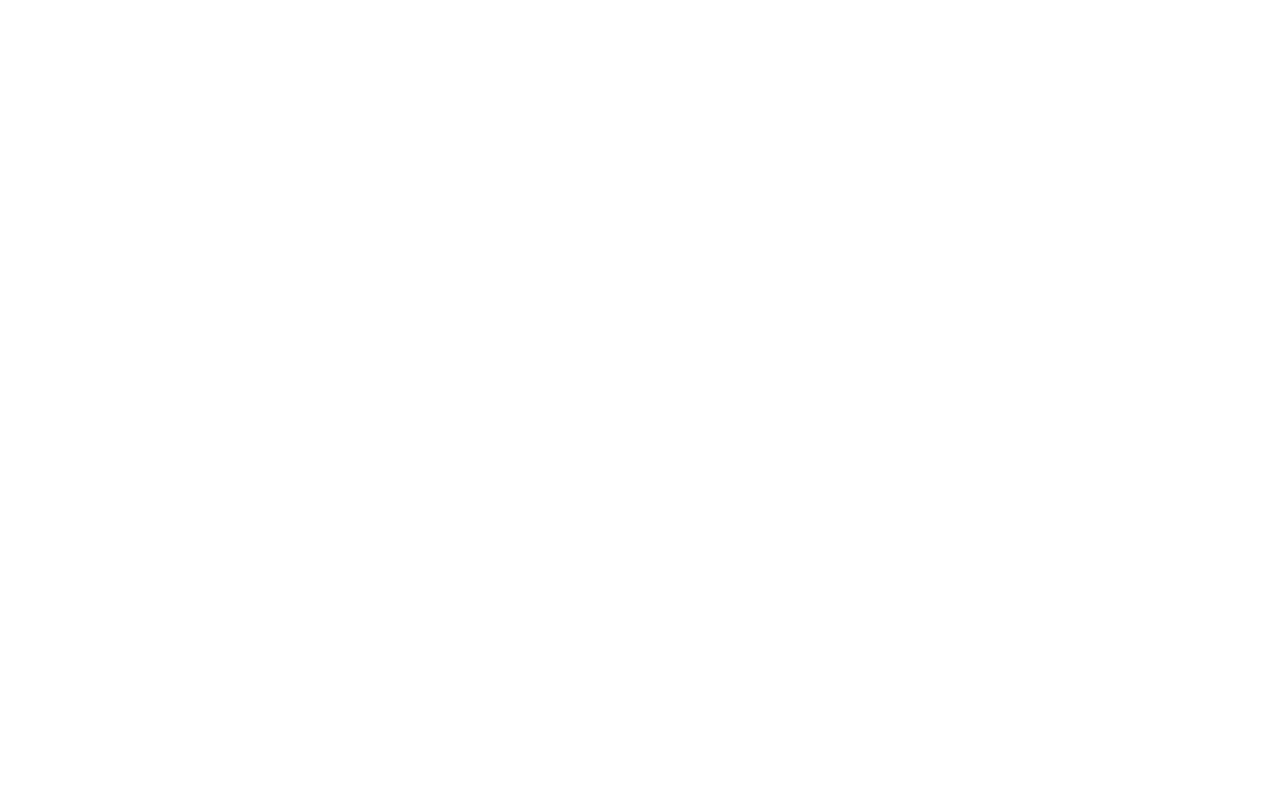
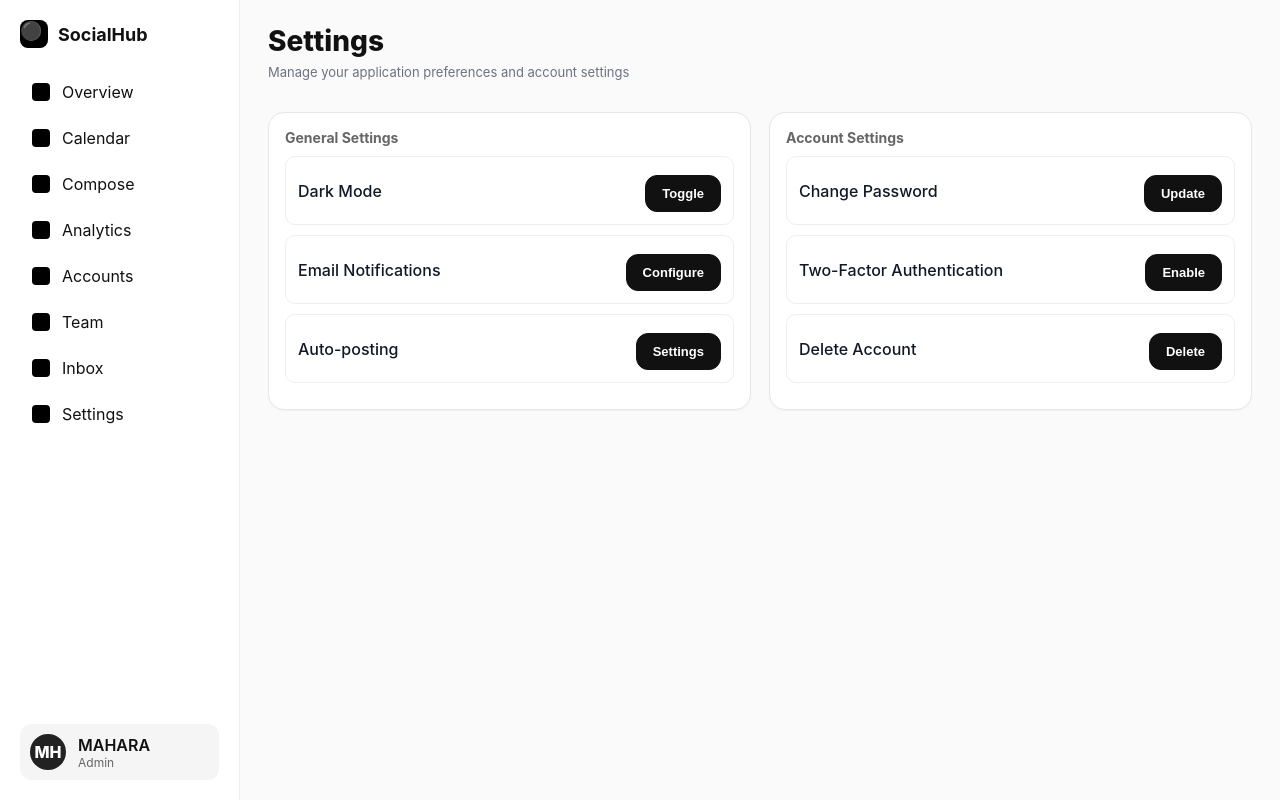
Before and after one commit to mgmiraz997/Social-Media-Manager, a Django app: page /settings/ in a window 1280 px wide. Before the commit the page is empty. Run offline with Django 5.2, Linux system fonts and the light colour scheme.

Commit message:
settings1

```diff
--- a/static/css/style.css
+++ b/static/css/style.css
@@ -1084,3 +1084,43 @@
   background:#f3f4f6; border:1px solid #e5e7eb; cursor:pointer;
 }
 .msg .btn:hover{ background:#e5e7eb; }
+
+/* ===========================
+   SETTINGS PAGE
+=========================== */
+.settings-page { display:flex; flex-direction:column; gap:18px; }
+
+.settings-grid{
+  display:grid;
+  grid-template-columns: 1fr 1fr;
+  gap:18px;
+}
+
+.panel.card{ padding:16px; }
+.panel .card-title{ margin-bottom:10px; }
+
+.panel .row{
+  display:flex; align-items:center; justify-content:space-between;
+  border:1px solid #eee; background:#fff;
+  border-radius:10px; padding:12px 12px; margin-bottom:10px;
+}
+.panel .row-title{ font-weight:500; color:#111827; }
+.panel .actions{ display:flex; gap:8px; }
+
+.btn{
+  padding:8px 12px; border-radius:8px;
+  background:#f3f4f6; border:1px solid #e5e7eb; cursor:pointer;
+  font-size:13px;
+}
+.btn:hover{ background:#e5e7eb; }
+.btn.danger{
+  background:#fee2e2; border-color:#fecaca; color:#991b1b;
+}
+.btn.danger:hover{ background:#fecaca; }
+
+.danger-row{ border-color:#fde2e2; }
+
+/* mobile */
+@media (max-width: 900px){
+  .settings-grid{ grid-template-columns: 1fr; }
+}
--- a/templates/settings.html
+++ b/templates/settings.html
@@ -1,10 +1,72 @@
-<!DOCTYPE html>
-<html lang="en">
-<head>
-    <meta charset="UTF-8">
-    <title>Title</title>
-</head>
-<body>
+{% extends "home.html" %}
+{% load static %}
 
-</body>
-</html>
+{% block content %}
+<div class="ana-page settings-page">
+
+  <!-- Header -->
+  <header class="page-head">
+    <div>
+      <h1>Settings</h1>
+      <p class="muted">Manage your application preferences and account settings</p>
+    </div>
+  </header>
+
+  <!-- Two-column grid -->
+  <section class="settings-grid">
+
+    <!-- Left: General -->
+    <div class="panel card">
+      <div class="card-title">General Settings</div>
+
+      <div class="row">
+        <div class="row-title">Dark Mode</div>
+        <div class="actions">
+          <button class="btn">Toggle</button>
+        </div>
+      </div>
+
+      <div class="row">
+        <div class="row-title">Email Notifications</div>
+        <div class="actions">
+          <button class="btn">Configure</button>
+        </div>
+      </div>
+
+      <div class="row">
+        <div class="row-title">Auto-posting</div>
+        <div class="actions">
+          <button class="btn">Settings</button>
+        </div>
+      </div>
+    </div>
+
+    <!-- Right: Account -->
+    <div class="panel card">
+      <div class="card-title">Account Settings</div>
+
+      <div class="row">
+        <div class="row-title">Change Password</div>
+        <div class="actions">
+          <button class="btn">Update</button>
+        </div>
+      </div>
+
+      <div class="row">
+        <div class="row-title">Two-Factor Authentication</div>
+        <div class="actions">
+          <button class="btn">Enable</button>
+        </div>
+      </div>
+
+      <div class="row danger-row">
+        <div class="row-title">Delete Account</div>
+        <div class="actions">
+          <button class="btn danger">Delete</button>
+        </div>
+      </div>
+    </div>
+
+  </section>
+</div>
+{% endblock %}
```
